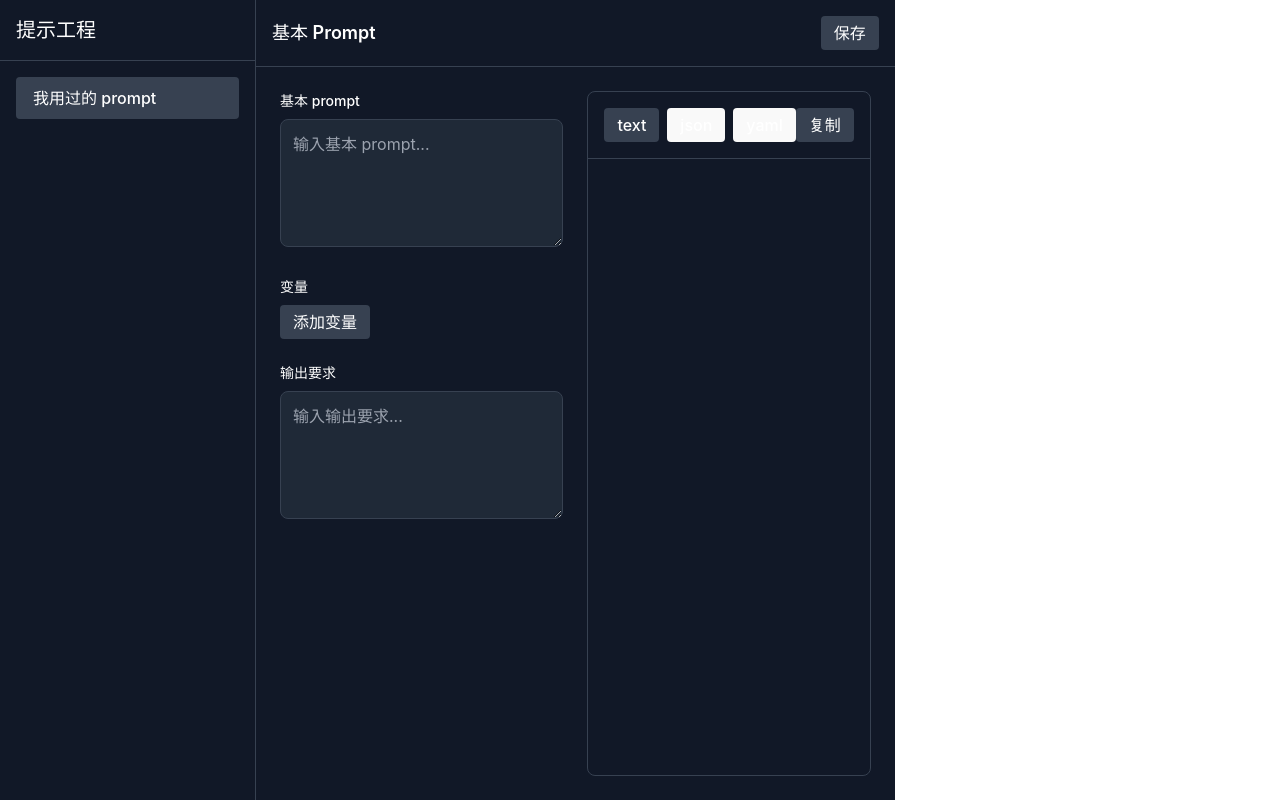
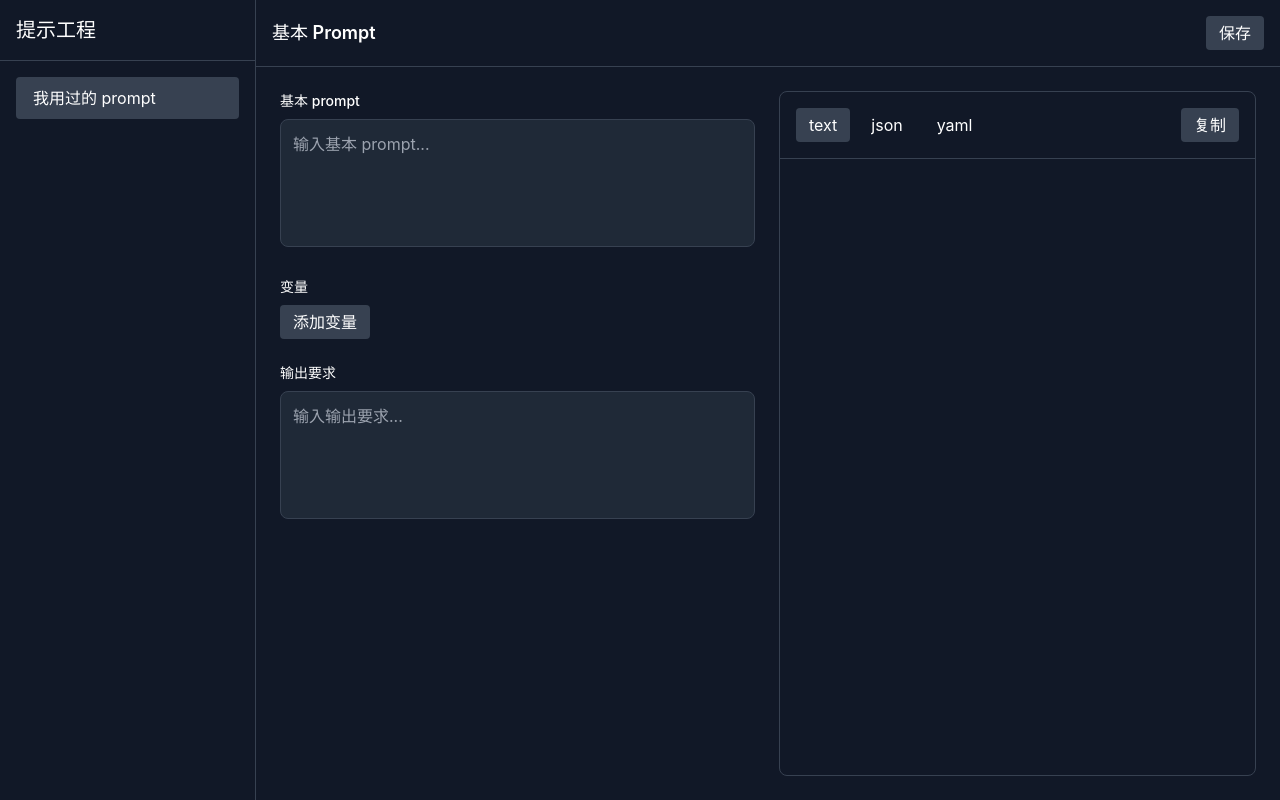
Before and after one commit to re0phimes/PromptSimpleManager, a Vue app: page / in a window 1280 px wide. Built offline with nearby package versions, Linux system fonts and the light colour scheme.

Commit message:
fix: app中root div的class用了h-screen导致样式计算错误。

```diff
--- a/src/App.vue
+++ b/src/App.vue
@@ -1,9 +1,9 @@
 <template>
-  <div class="flex h-screen bg-gray-900 text-white">
+  <div class="flex h-full bg-gray-900 text-white">
     <Sidebar />
-    <main class="flex-1 flex flex-col overflow-hidden">
+    <main class="flex-1 flex flex-col">
       <Header />
-      <div class="flex-1 overflow-auto p-6">
+      <div class="flex-1 overflow-auto p-6 w-full">
         <MainContent />
       </div>
     </main>
@@ -14,9 +14,16 @@
 import Sidebar from './components/Sidebar.vue'
 import Header from './components/Header.vue'
 import MainContent from './components/MainContent.vue'
+</script>
 
+<style>
+@tailwind base;
+@tailwind components;
+@tailwind utilities;
 
-console.log('Sidebar imported:', Sidebar);
-console.log('Header imported:', Header);
-console.log('MainContent imported:', MainContent);
-</script>
+@layer base {
+  html, body, #app {
+    @apply h-full w-full m-0 p-0;
+  }
+}
+</style>
--- a/src/components/MainContent.vue
+++ b/src/components/MainContent.vue
@@ -1,18 +1,19 @@
 <template>
-  <div class="grid grid-cols-2 gap-6 h-full">
-    <div class="space-y-6">
+  <div class="flex flex-col lg:flex-row gap-6 h-full w-full max-w-full">
+    <!-- Left Column -->
+    <div class="flex-1 space-y-6 min-w-[300px]">
       <!-- Basic Prompt -->
-      <div class="space-y-2">
+      <div class="space-y-2 w-full">
         <label class="block text-sm font-medium">基本 prompt</label>
         <textarea
           v-model="store.basicPrompt"
-          class="w-full h-32 bg-gray-800 border border-gray-700 rounded-lg p-3 text-white"
+          class="w-full h-32 bg-gray-800 border border-gray-700 rounded-lg p-3 text-white resize-none"
           placeholder="输入基本 prompt..."
         />
       </div>
 
       <!-- Variables -->
-      <div class="space-y-2">
+      <div class="space-y-2 w-full">
         <label class="block text-sm font-medium">变量</label>
         <div v-for="(variable, index) in store.variables" :key="index" class="flex gap-2">
           <input
@@ -35,18 +36,18 @@
       </div>
 
       <!-- Output Requirements -->
-      <div class="space-y-2">
+      <div class="space-y-2 w-full">
         <label class="block text-sm font-medium">输出要求</label>
         <textarea
           v-model="store.outputRequirement"
-          class="w-full h-32 bg-gray-800 border border-gray-700 rounded-lg p-3"
+          class="w-full h-32 bg-gray-800 border border-gray-700 rounded-lg p-3 resize-none"
           placeholder="输入输出要求..."
         />
       </div>
     </div>
 
-    <!-- Output Section -->
-    <div class="border border-gray-700 rounded-lg h-full">
+    <!-- Right Column -->
+    <div class="flex-1 border border-gray-700 rounded-lg min-w-[300px] h-full">
       <div class="border-b border-gray-700 p-4 flex justify-between items-center">
         <div class="flex space-x-2">
           <button
@@ -63,7 +64,7 @@
           复制
         </button>
       </div>
-      <div class="p-4 h-full overflow-auto">
+      <div class="p-4 h-[calc(100%-4rem)] overflow-auto">
         <pre class="whitespace-pre-wrap">{{ store.output }}</pre>
       </div>
     </div>
@@ -79,3 +80,10 @@ const addVariable = () => {
   store.addVariable('', '')
 }
 </script>
+
+<style scoped>
+textarea, input {
+  width: 100%;
+  box-sizing: border-box;
+}
+</style>
```
